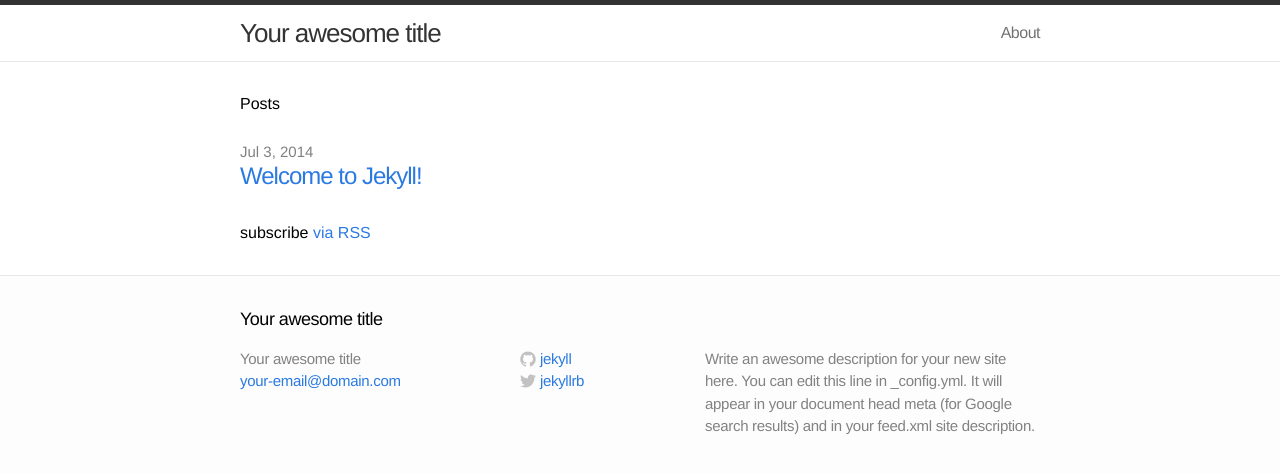
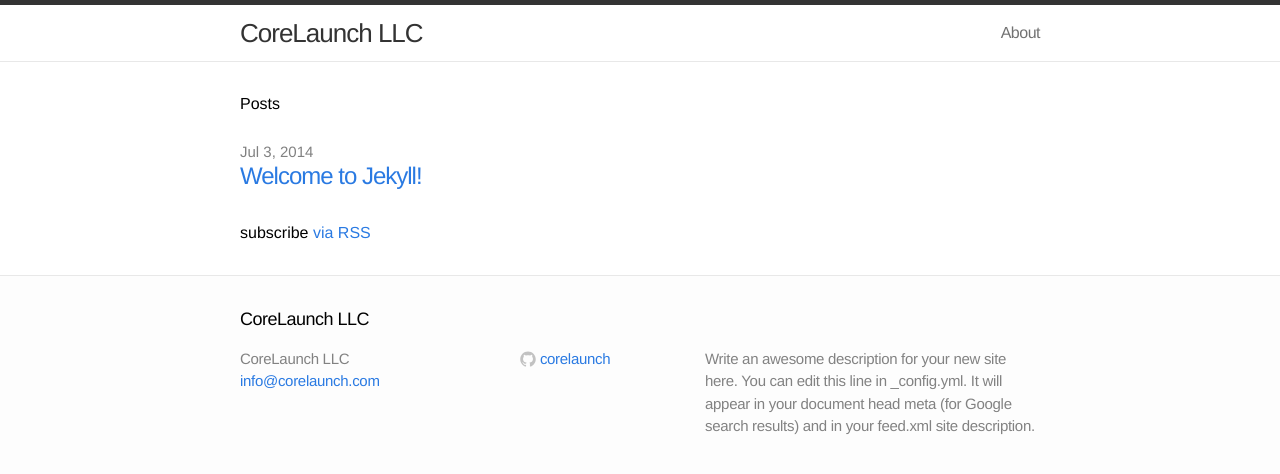
Before and after one commit to Corelaunch/corelaunch.com, a Jekyll site: the page built from index.html, in a window 1280 px wide. Shown: the top 474 px of the page. Built offline with Jekyll 4.4.1, drawn with Linux system fonts in a browser that asks for light colours.

Commit message:
Change config
Added metadata

```diff
--- a/_config.yml
+++ b/_config.yml
@@ -1,11 +1,10 @@
 # Site settings
-title: Your awesome title
-email: your-email@domain.com
+title: CoreLaunch LLC
+email: info@corelaunch.com
 description: "Write an awesome description for your new site here. You can edit this line in _config.yml. It will appear in your document head meta (for Google search results) and in your feed.xml site description."
 baseurl: ""
-url: "http://yourdomain.com"
-twitter_username: jekyllrb
-github_username:  jekyll
+url: "http://corelaunch.com"
+github_username:  corelaunch
 
 # Build settings
 markdown: kramdown
```
